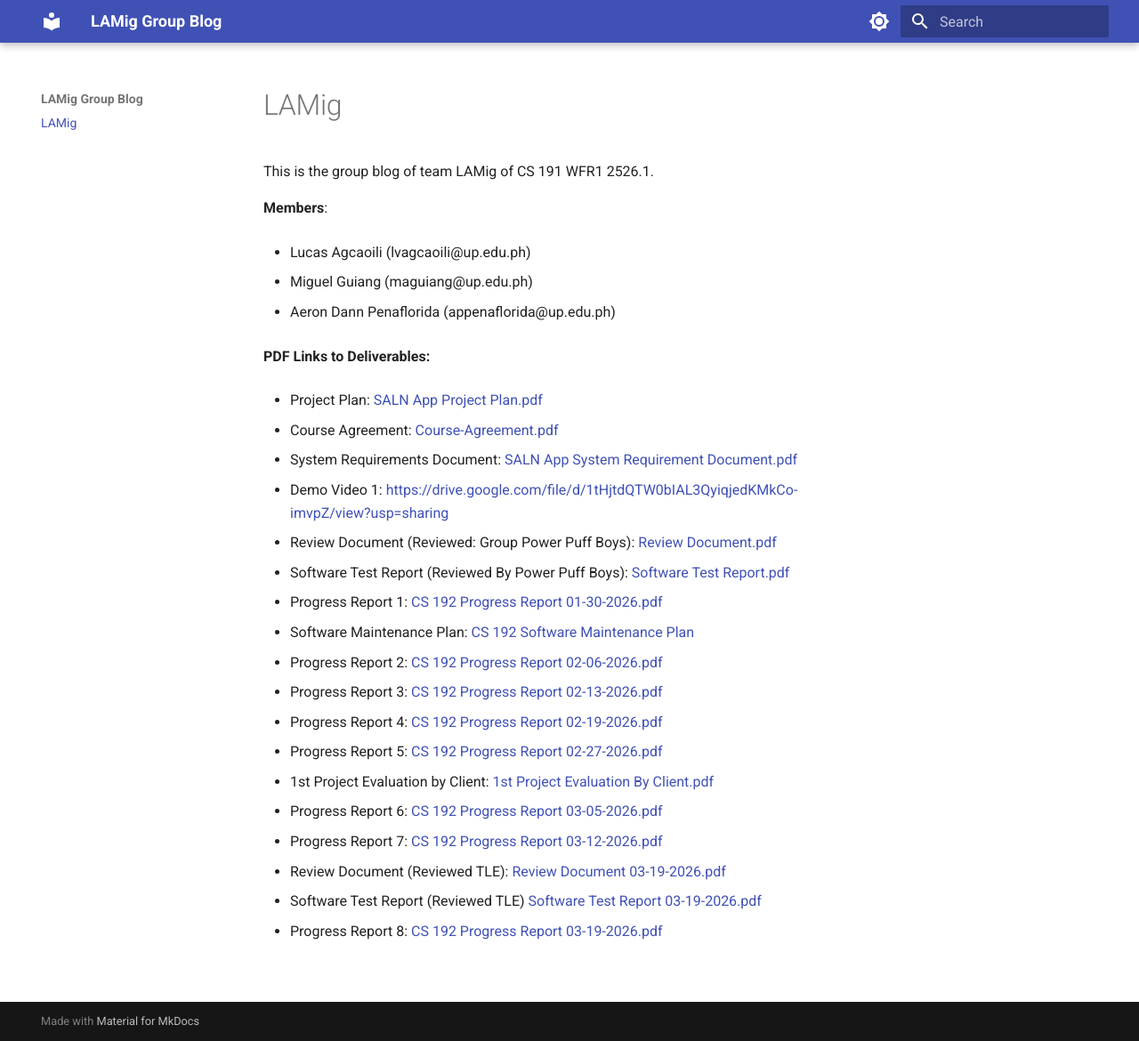
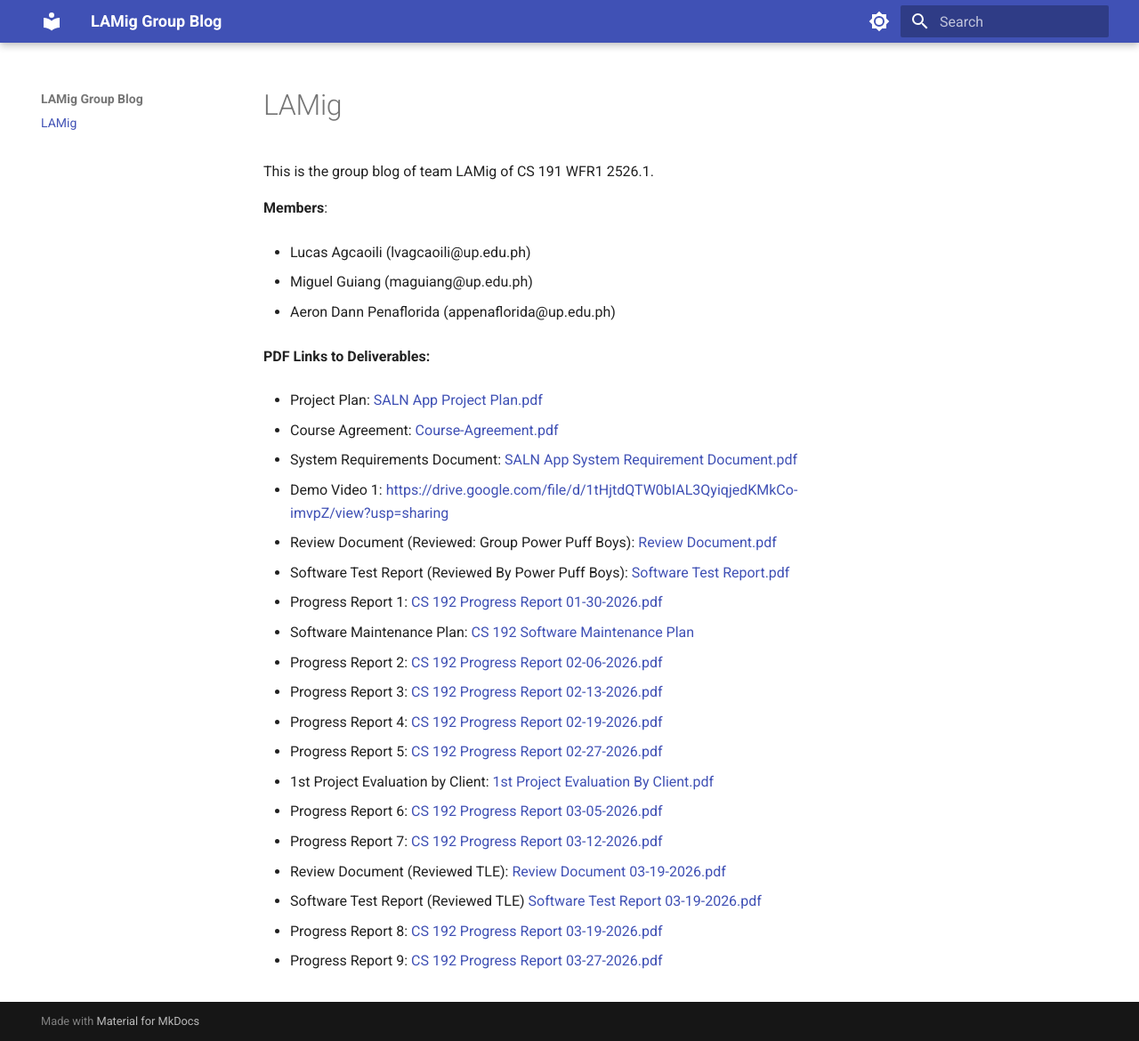
Before and after one commit to SHIROKAMIQQ/cs191-LAMig-GroupBlog, an MkDocs documentation site: the page built from docs/index.md, in a window 1280 px wide and 1170 px high. Shown: the whole window at 89% size. Built offline with MkDocs 1.6.1 and Material for MkDocs 9.7.7, drawn with Linux system fonts in a browser that asks for light colours.

Commit message:
feat: add progress report 03-27-2026

```diff
--- a/docs/index.md
+++ b/docs/index.md
@@ -47,3 +47,5 @@ This is the group blog of team LAMig of CS 191 WFR1 2526.1.
 - Software Test Report (Reviewed TLE) [Software Test Report 03-19-2026.pdf](files/Software%20Test%20Report%2003-19-2026.pdf)
 
 - Progress Report 8: [CS 192 Progress Report 03-19-2026.pdf](files/CS%20192%20Progress%20Report%2003-19-2026.pdf)
+
+- Progress Report 9: [CS 192 Progress Report 03-27-2026.pdf](files/CS%20192%20Progress%20Report%2003-27-2026.pdf)
```
Also changed, not shown: 1 other file.
